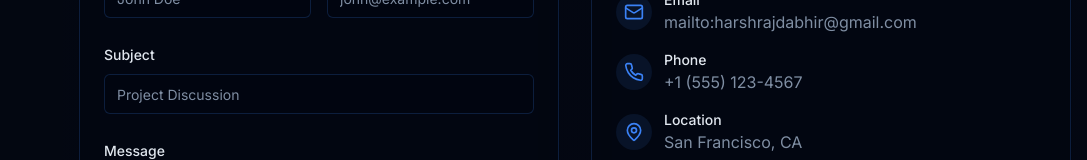
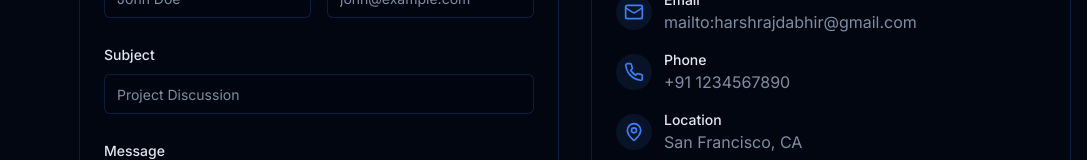
Before and after one commit to harshrajdabhi/Portfolio, a Next.js app: page / in a window 1280 px wide. Shown: the part 4083-4243 px from the top of the page, without its empty margins (193-1280 px from the left). Built offline with nearby package versions, Linux system fonts and the light colour scheme.

Commit message:
[MOD] update contact number in portfolio.json and use dynamic value in contact section

```diff
--- a/components/sections/contact-section.tsx
+++ b/components/sections/contact-section.tsx
@@ -11,7 +11,7 @@ import portfolioData from "@/data/portfolio.json"
 export function ContactSection() {
   const contactInfo = [
     { icon: Mail, text: portfolioData.profile.social.email, label: "Email" },
-    { icon: Phone, text: "+1 (555) 123-4567", label: "Phone" },
+    { icon: Phone, text: portfolioData.profile.contact_number , label: "Phone" },
     { icon: MapPin, text: portfolioData.profile.location, label: "Location" }
   ]
 
--- a/data/portfolio.json
+++ b/data/portfolio.json
@@ -2,6 +2,7 @@
   "profile": {
     "name": "Harsh Dabhi",
     "title": "AI & ML Engineer",
+    "contact_number": "+91 1234567890",
     "bio": "Passionate AI Engineer with extensive experience in developing intelligent systems that solve real-world problems.",
     "location": "San Francisco, CA",
     "availability": "Open to opportunities",
```
